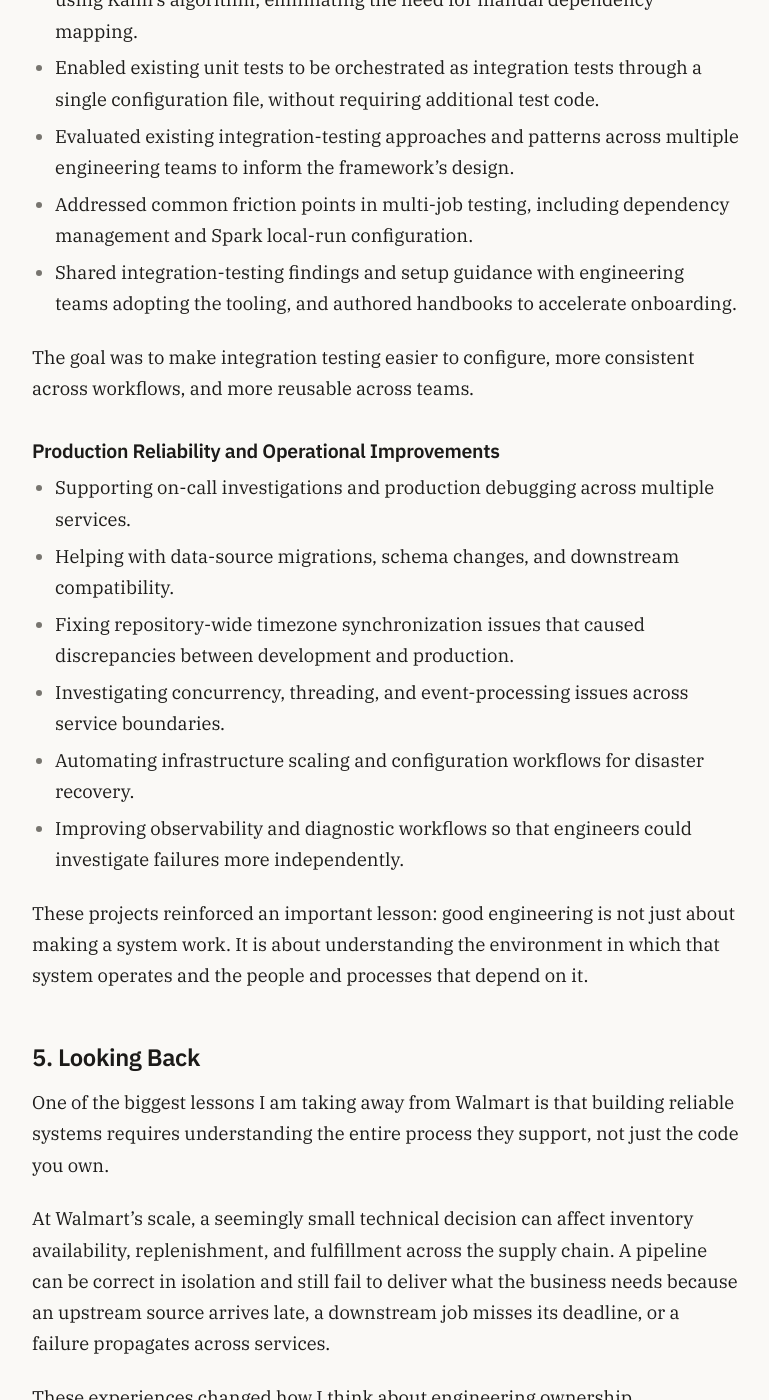
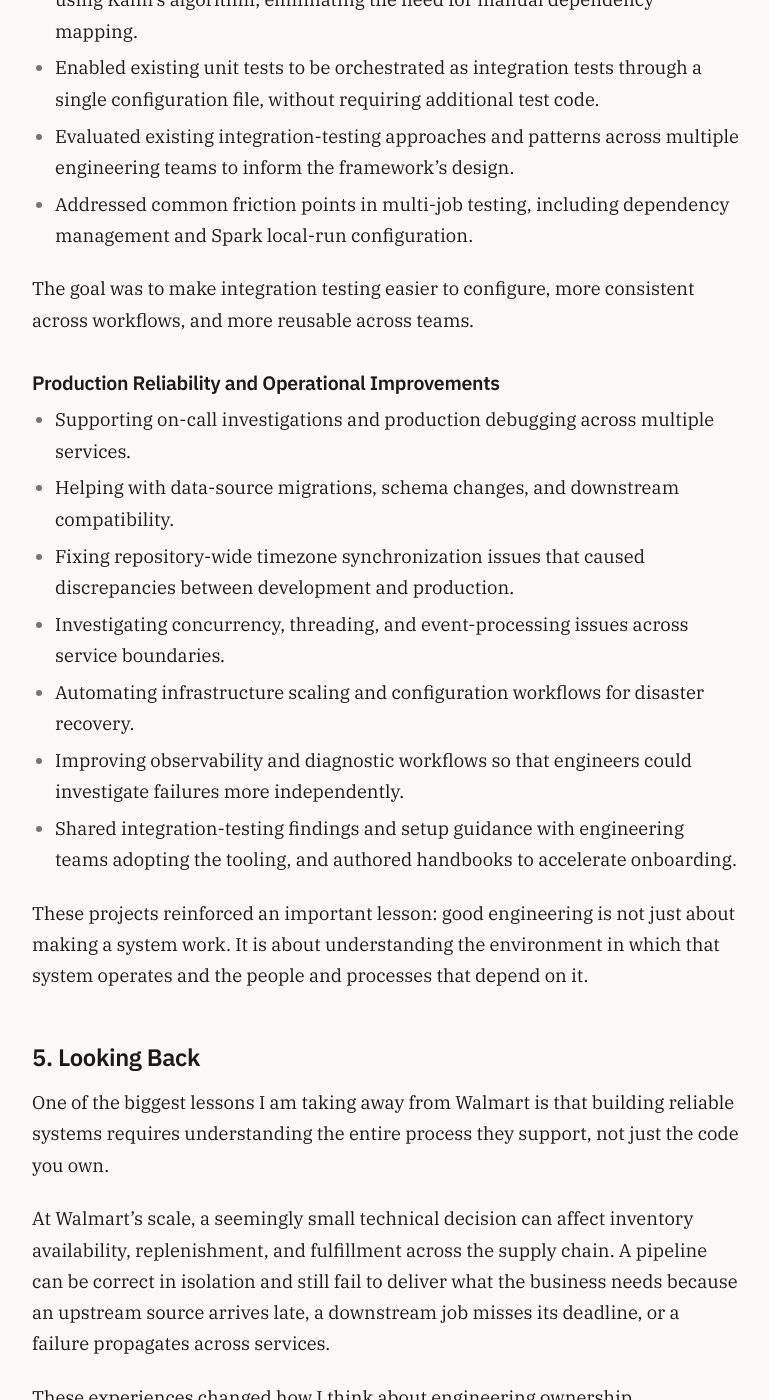
Before and after one commit to NAYCal/NAYCal.github.io, a Jekyll site: the page built from _posts/2026-10-12-reflecting-on-2-5-years-at-walmart-global-tech.md, in a window 1280 px wide and 1400 px high, scrolled down 4902 px. Shown: the whole window, without its empty margins (247-1016 px from the left). Built offline with Jekyll 4.4.1, drawn with Linux system fonts in a browser that asks for light colours; part of the change alters nothing that is shown.

```diff
--- a/_posts/2026-10-12-reflecting-on-2-5-years-at-walmart-global-tech.md
+++ b/_posts/2026-10-12-reflecting-on-2-5-years-at-walmart-global-tech.md
@@ -101,7 +101,6 @@ I designed a reusable, configuration-driven integration-testing framework to sim
 - Enabled existing unit tests to be orchestrated as integration tests through a single configuration file, without requiring additional test code.
 - Evaluated existing integration-testing approaches and patterns across multiple engineering teams to inform the framework's design.
 - Addressed common friction points in multi-job testing, including dependency management and Spark local-run configuration.
-- Shared integration-testing findings and setup guidance with engineering teams adopting the tooling, and authored handbooks to accelerate onboarding.
 
 The goal was to make integration testing easier to configure, more consistent across workflows, and more reusable across teams.
 
@@ -113,6 +112,7 @@ The goal was to make integration testing easier to configure, more consistent ac
 - Investigating concurrency, threading, and event-processing issues across service boundaries.
 - Automating infrastructure scaling and configuration workflows for disaster recovery.
 - Improving observability and diagnostic workflows so that engineers could investigate failures more independently.
+- Shared integration-testing findings and setup guidance with engineering teams adopting the tooling, and authored handbooks to accelerate onboarding.
 
 These projects reinforced an important lesson: good engineering is not just about making a system work. It is about understanding the environment in which that system operates and the people and processes that depend on it.
 
```
